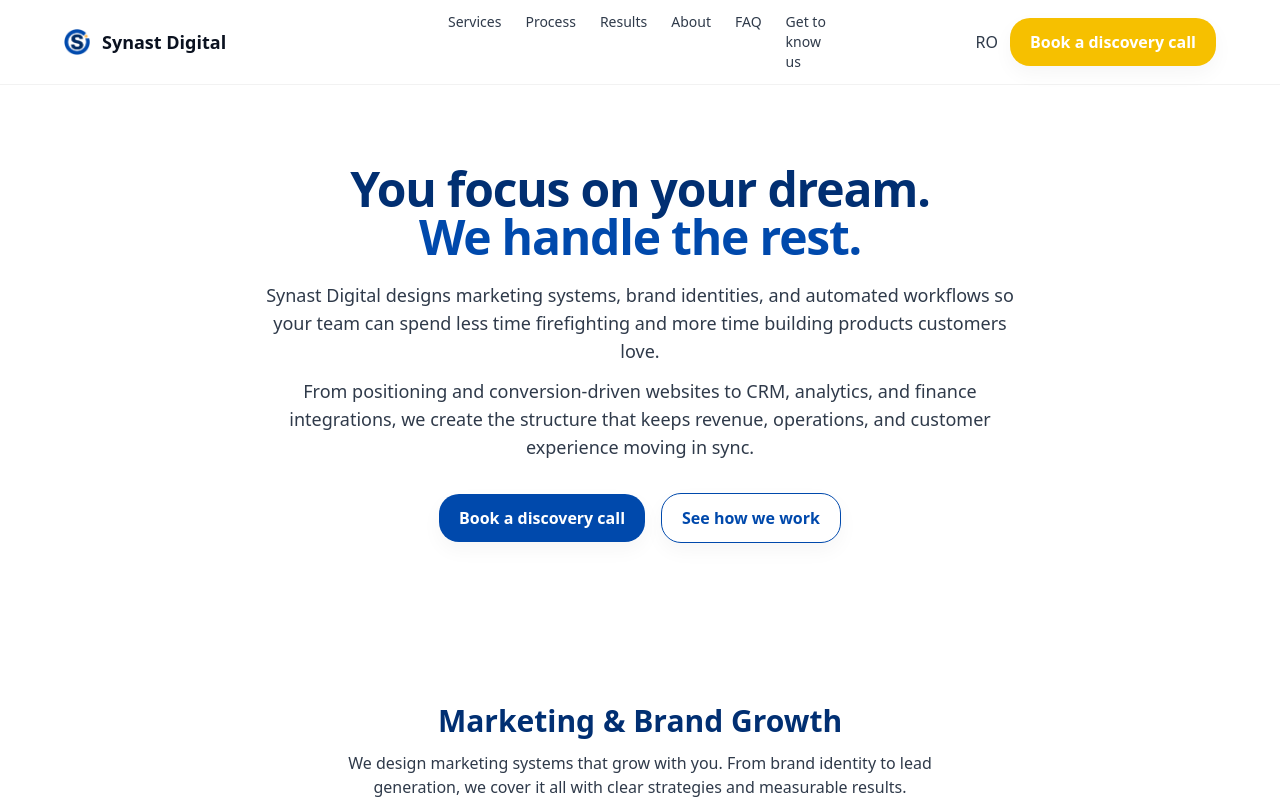
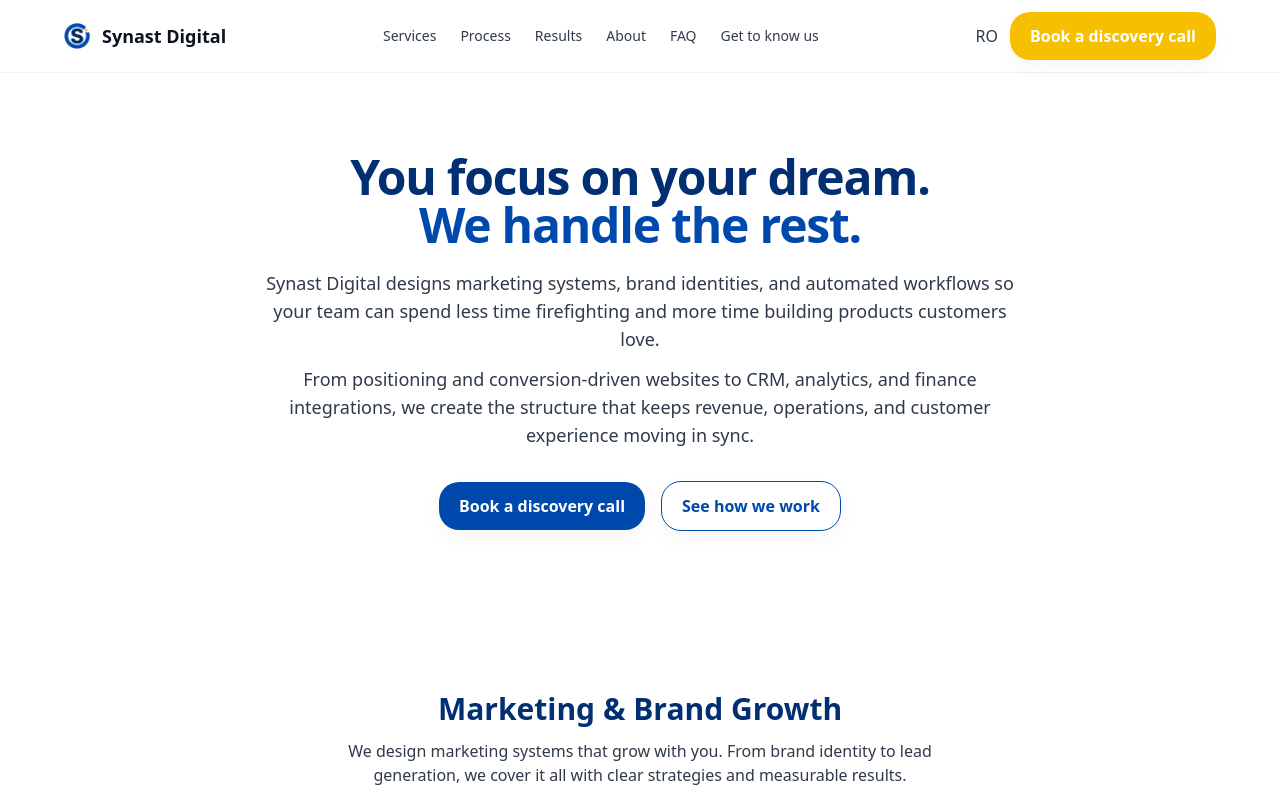
Before and after one commit to stefitx/synast_webpage, a Next.js app: page / in a window 1280 px wide. Shown: the top 800 px of the page. Built offline with nearby package versions, Linux system fonts and the light colour scheme.

Commit message:
Improve navbar layout spacing

```diff
--- a/components/Navbar.tsx
+++ b/components/Navbar.tsx
@@ -34,7 +34,7 @@ export default function Navbar() {
   return (
     <header className="sticky top-0 z-50 bg-white/80 backdrop-blur border-b border-black/5">
       {/* Mobile: simple row; Desktop: 3-col grid keeps links centered */}
-      <div className="container flex items-center justify-between py-2 md:grid md:grid-cols-3 md:py-3">
+      <div className="container flex items-center justify-between py-2 md:grid md:grid-cols-[auto_1fr_auto] md:py-3">
         {/* Left: logo + wordmark */}
         <Link href={`${base || '/'}`} className="flex items-center gap-3 font-semibold">
           <Image src="/logo.png" alt="Synast Digital" width={26} height={26} className="rounded-sm" priority />
@@ -43,12 +43,12 @@ export default function Navbar() {
 
         {/* Center: section links (desktop/tablet only) */}
         <nav className="hidden md:flex justify-center gap-6">
-          <Link href={`${base}/#services`} className="footer-link">{labels.services}</Link>
-          <Link href={`${base}/#process`} className="footer-link">{labels.process}</Link>
-          <Link href={`${base}/#results`} className="footer-link">{labels.results}</Link>
-          <Link href={`${base}/#about`} className="footer-link">{labels.about}</Link>
-          <Link href={`${base}/#faq`} className="footer-link">{labels.faq}</Link>
-          <Link href={knowUsHref} className="footer-link">
+          <Link href={`${base}/#services`} className="footer-link whitespace-nowrap">{labels.services}</Link>
+          <Link href={`${base}/#process`} className="footer-link whitespace-nowrap">{labels.process}</Link>
+          <Link href={`${base}/#results`} className="footer-link whitespace-nowrap">{labels.results}</Link>
+          <Link href={`${base}/#about`} className="footer-link whitespace-nowrap">{labels.about}</Link>
+          <Link href={`${base}/#faq`} className="footer-link whitespace-nowrap">{labels.faq}</Link>
+          <Link href={knowUsHref} className="footer-link whitespace-nowrap">
             {labels.knowUs}
           </Link>
         </nav>
```
